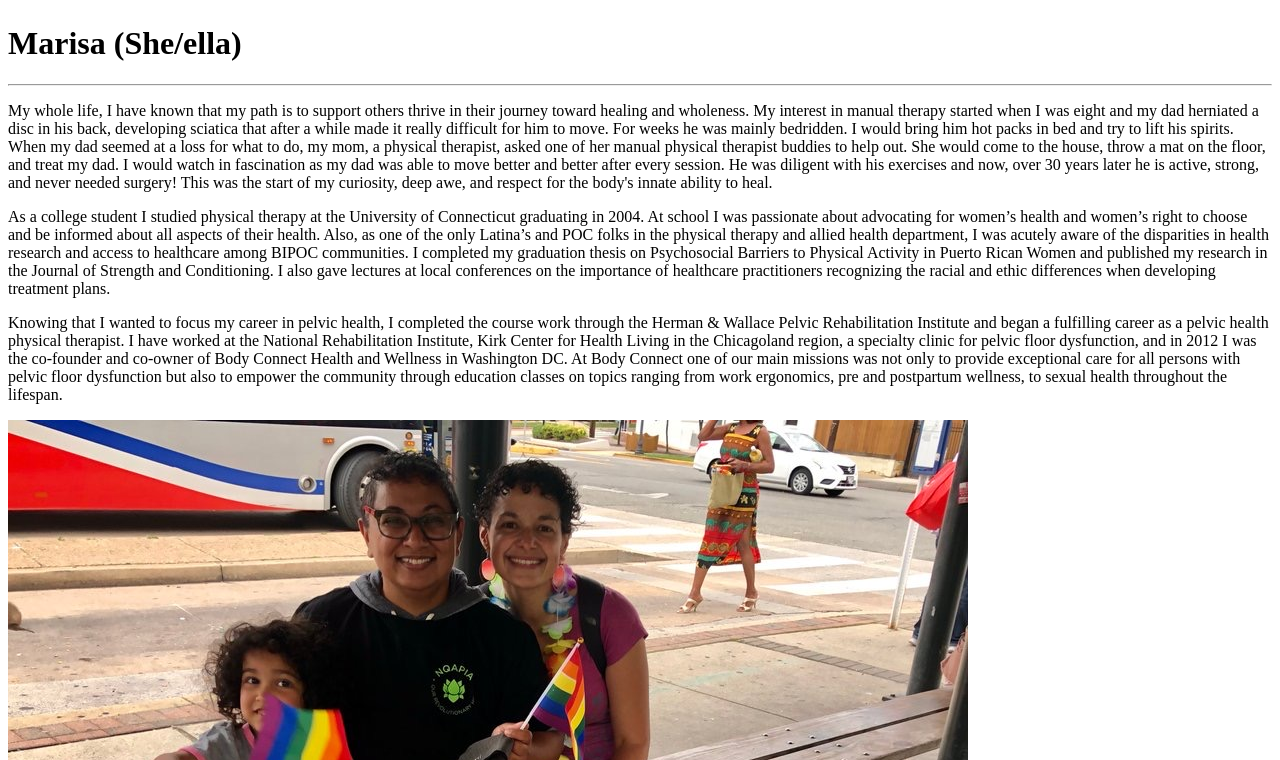
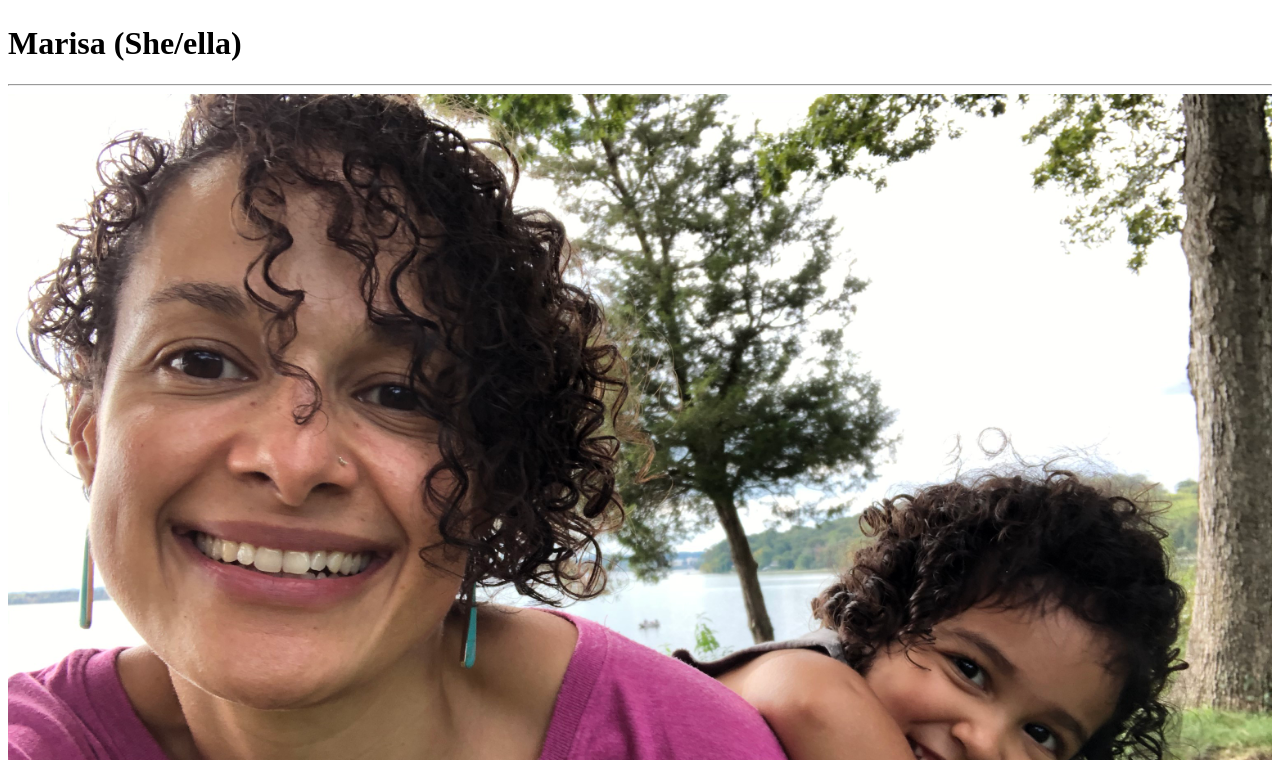
Before and after one commit to pawanbenjamin/mariposa-gatsby, a Gatsby site: page /about in a window 1280 px wide. Shown: the part 980-1740 px from the top of the page. Built offline with nearby package versions, Linux system fonts and the light colour scheme; Gatsby itself is replaced by a stand-in of ours.

Commit message:
static image

```diff
--- a/src/pages/about.js
+++ b/src/pages/about.js
@@ -13,7 +13,9 @@ function about(props) {
       <div className="about-device">
         <h1 className="about-device-header">Marisa (She/ella)</h1>
         <hr />
-        <div>{/* <img src={mK} alt="M n K" /> */}</div>
+        <div>
+          <StaticImage src="../assets/bio-pics/one.jpg" />
+        </div>
         <p>
           My whole life, I have known that my path is to support others thrive
           in their journey toward healing and wholeness. My interest in manual
--- a/src/pages/services.js
+++ b/src/pages/services.js
@@ -127,7 +127,7 @@ function services(props) {
             restrictions, and will also help to improve flexibility and
             normalize function to the urinary and reproductive systems.
           </p>
-          {/* <img src={seven} /> */}
+          <StaticImage src="../assets/services/seven.jpg" />
           <div className="common-cond">
             <ul>
               <h2>Common Conditions Treated:</h2>
@@ -163,7 +163,7 @@ function services(props) {
             effectively treat persistent pain, release blocked emotional tension
             and improve postural and functionality in the body.
           </p>
-          {/* <img src={eight} /> */}
+          <StaticImage src="../assets/services/eight.jpg" />
           <div className="common-cond">
             <ul>
               <h2>Common Conditions Treated:</h2>
```
